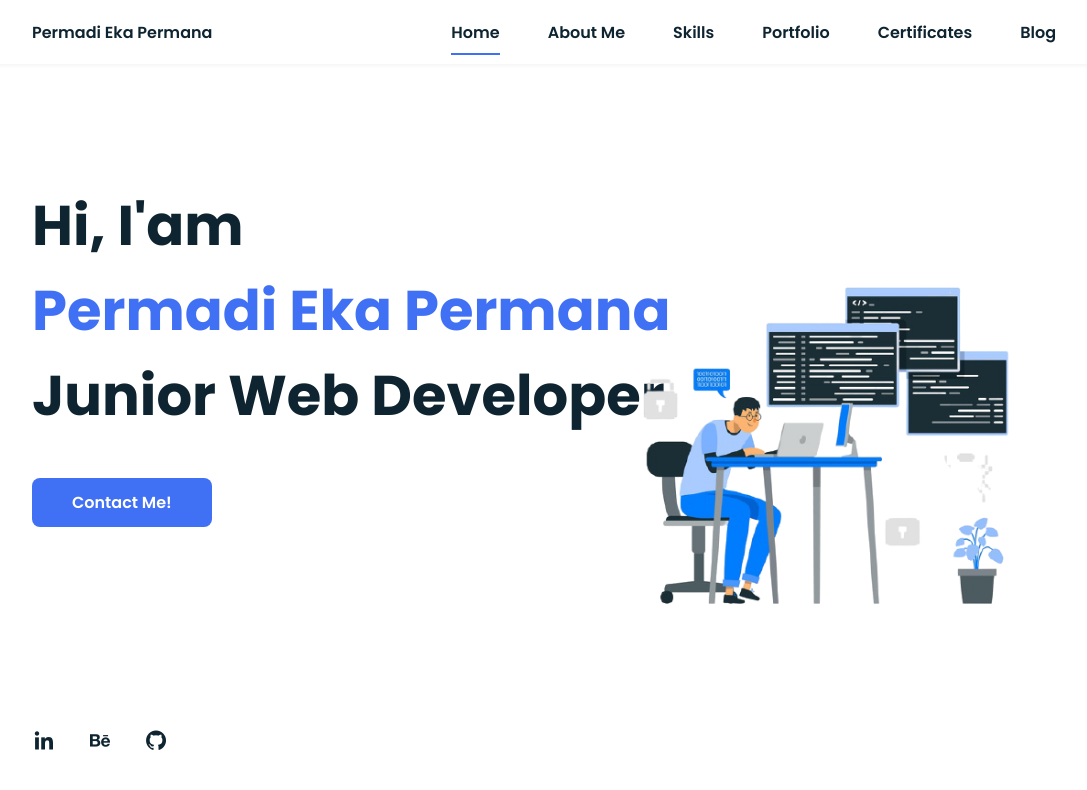
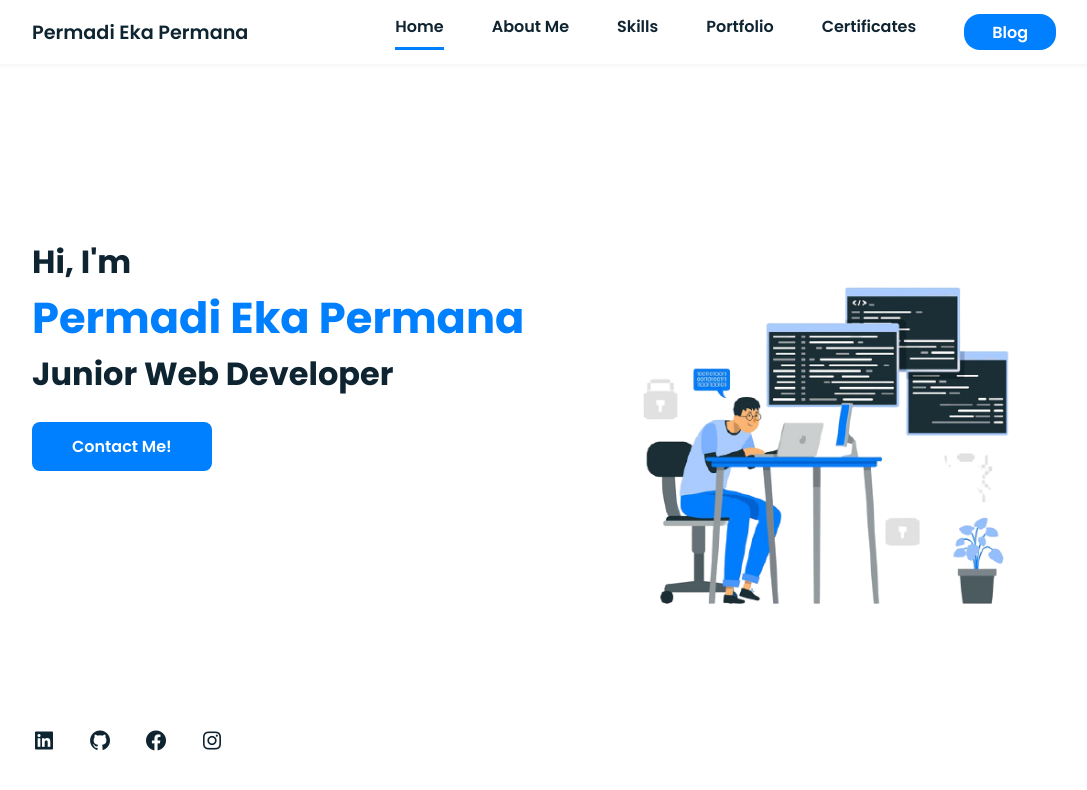
Before and after one commit to permadiekapermana/permadiekapermana.github.io-old, a plain HTML site: page index.html in a window 1280 px wide. Shown: the whole page, without its empty margins (96-1183 px from the left). Drawn offline with nearby package versions, Linux system fonts and the light colour scheme; a web font is replaced by a local one.

Commit message:
change style button blog in navbar, change home title and description, add home social icon

```diff
--- a/assets/css/styles.css
+++ b/assets/css/styles.css
@@ -1,5 +1,8 @@
 /*===== GOOGLE FONTS =====*/
+/* Poppins */
 @import url("https://fonts.googleapis.com/css2?family=Poppins:wght@400;600;700&display=swap");
+/* BioRhyme */
+@import url('https://fonts.googleapis.com/css2?family=BioRhyme:wght@300;400;700&family=PT+Serif:wght@400;700&family=Source+Sans+Pro:wght@300;400;700&display=swap');
 /*===== VARIABLES CSS =====*/
 :root{
   --header-height: 3rem;
@@ -8,7 +11,7 @@
 
 /*===== Colores =====*/
 :root{
-  --first-color: #4070F4;
+  --first-color: #007FFE;
   --second-color: #0E2431;
 }
 
@@ -161,6 +164,7 @@ img{
 }
 .nav__logo{
   color: var(--second-color);
+  font-size: 1.2rem;
 }
 .nav__toggle{
   color: var(--second-color);
@@ -193,8 +197,7 @@ img{
   align-self: center;
 }
 .home__title{
-  font-size: var(--big-font-size);
-  margin-bottom: var(--mb-5);
+  font-size: 2.7rem;
 }
 .home__title-color{
   color: var(--first-color);
@@ -218,6 +221,16 @@ img{
   bottom: 0;
   width: 295px;
 }
+.home__h2{
+  font-size: var(--h2-font-size);
+  margin-bottom: var(--mb-3);
+}
+.home__h2-hi{
+  font-size: var(--h2-font-size);
+}
+.home__font{
+  margin-bottom: var(--mb-4);
+}
 
 /*BUTTONS*/
 .button{
@@ -230,6 +243,15 @@ img{
 }
 .button:hover{
   box-shadow: 0 10px 36px rgba(0,0,0,.15);
+}
+
+.button-nav{
+  display: inline-block;
+  background-color: var(--first-color);
+  color: #fff;
+  padding: .35rem 1.75rem;
+  font-weight: var(--font-semi);
+  border-radius: 1rem;
 }
 
 /* ===== ABOUT =====*/
--- a/index.html
+++ b/index.html
@@ -26,7 +26,7 @@
                         <li class="nav__item"><a href="#skills" class="nav__link">Skills</a></li>
                         <li class="nav__item"><a href="#work" class="nav__link">Portfolio</a></li>
                         <li class="nav__item"><a href="#contact" class="nav__link">Certificates</a></li>
-                        <li class="nav__item"><a href="https://permadiekapermana.blogspot.com" target="_blank" class="nav__link">Blog</a></li>
+                        <li class="nav__item"><a href="https://permadiekapermana.blogspot.com" target="_blank" class="button-nav" >Blog</a></li>
                     </ul>
                 </div>
 
@@ -40,15 +40,18 @@
             <!--===== HOME =====-->
             <section class="home bd-grid" id="home">
                 <div class="home__data">
-                    <h1 class="home__title">Hi, I'am<br><span class="home__title-color">Permadi Eka Permana</span><br> Junior Web Developer</h1>
+                    <h2 class="home__h2-hi">Hi, I'm <br></h2>
+                    <h1 class="home__title"><span class="home__title-color">Permadi Eka Permana</span></h1>
+                    <h2 class="home__h2">Junior Web Developer</h2>
 
                     <a href="mailto:permadiekapermana@gmail.com" target="_blank" class="button">Contact Me!</a>
                 </div>
 
                 <div class="home__social">
-                    <a href="" class="home__social-icon"><i class='bx bxl-linkedin'></i></a>
-                    <a href="" class="home__social-icon"><i class='bx bxl-behance' ></i></a>
-                    <a href="" class="home__social-icon"><i class='bx bxl-github' ></i></a>
+                    <a href="https://www.linkedin.com/in/permadi-eka-permana-a471ab1b5/" target="_blank" class="home__social-icon"><i class='bx bxl-linkedin-square'></i></i></a>
+                    <a href="https://github.com/permadiekapermana" target="_blank" class="home__social-icon"><i class='bx bxl-github' ></i></a>
+                    <a href="https://www.facebook.com/permadiekapermanaa" target="_blank" class="home__social-icon"><i class='bx bxl-facebook-circle' ></i></a>
+                    <a href="https://www.instagram.com/permadiekapermana/" target="_blank" class="home__social-icon"><i class='bx bxl-instagram' ></i></a>
                 </div>
 
                 <div class="home__img">
```
